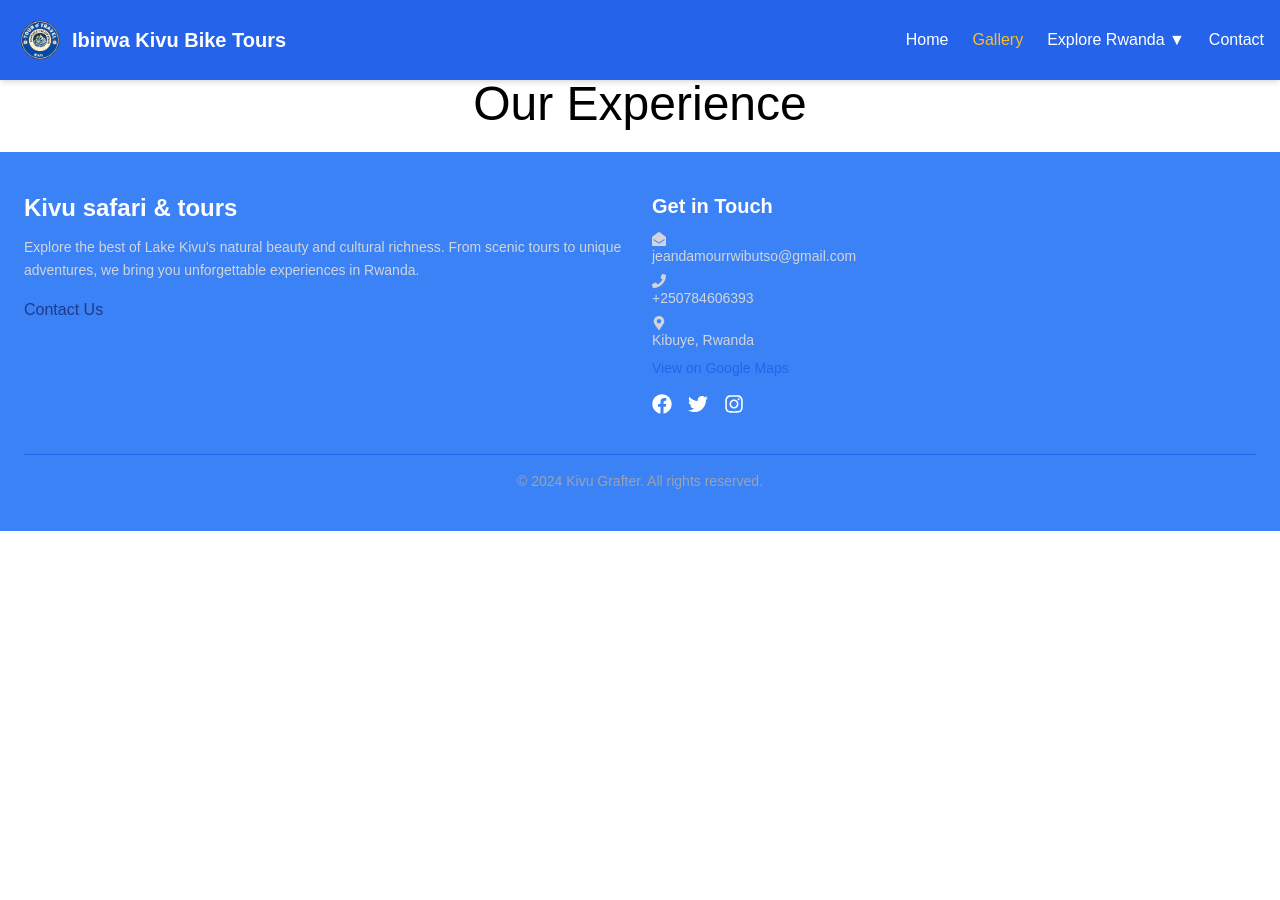
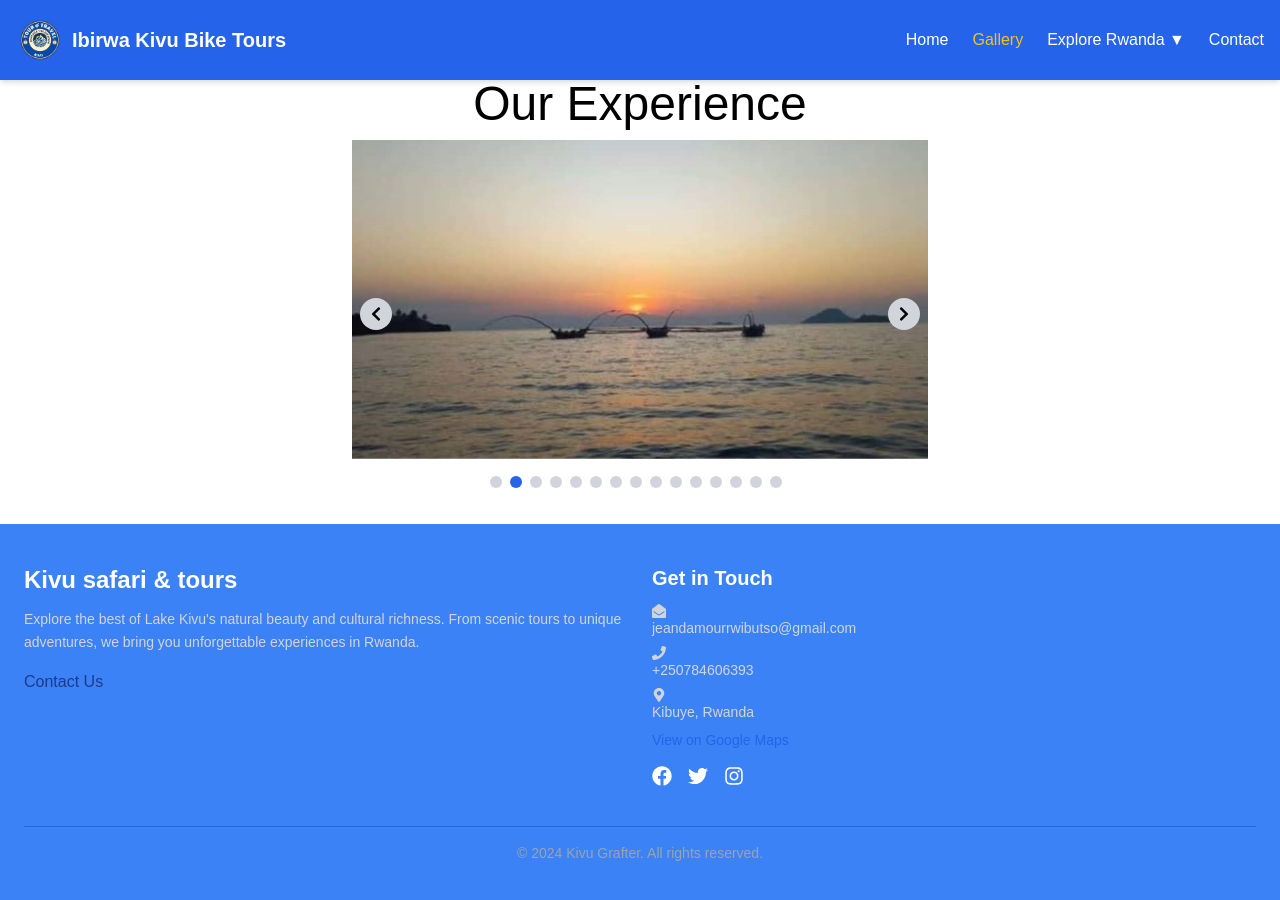
Before and after one commit to habyarimanacaleb/kivu-react-app, a React (Create React App) app: page /services in a window 1280 px wide. Shown: the top 900 px of the page. Before the commit the page ends 800 px from the top, so only its background shows below. Built offline with nearby package versions, Linux system fonts and the light colour scheme.

Commit message:
update footer

```diff
--- /dev/null
+++ b/src/assets/imageData.js
@@ -0,0 +1,19 @@
+const imageData = [
+  "/kivu-image/night-fishing.jpg",
+  "/kivu-image/night-fishing-1.jpg",
+  "/kivu-image/night-fishing-2.jpg",
+  "/kivu-image/night-ampibians.jpg",
+  "/kivu-image/night-ampibians-1.jpg",
+  "/kivu-image/night-ampibians-2.jpg",
+  "/kivu-image/night-ampibians-3.jpg",
+  "/kivu-image/plantation-2.jpg",
+  "/kivu-image/plantation.jpg",
+  "/kivu-image/six-island.jpg",
+  "/kivu-image/six-island-image-2.jpg",
+  "/kivu-image/swimming-cow-1.jpg",
+  "/kivu-image/swimming-cow-2.jpg",
+  "/kivu-image/swimming-cow-3.jpg",
+  "/kivu-image/swimming-cow.jpg",
+];
+
+export default imageData;
--- a/src/components/Slideshow.jsx
+++ b/src/components/Slideshow.jsx
@@ -1,7 +1,8 @@
 import React, { useState, useEffect } from "react";
 import { FaChevronLeft, FaChevronRight } from "react-icons/fa";
+import imageData from "../assets/imageData";
 
-const Slideshow = ({ images, interval = 3000 }) => {
+const Slideshow = ({ images = imageData, interval = 5000 }) => {
   const [currentIndex, setCurrentIndex] = useState(0);
 
   useEffect(() => {
@@ -27,9 +28,9 @@ const Slideshow = ({ images, interval = 3000 }) => {
   };
 
   return (
-    <div className="relative w-full max-w-lg mx-auto overflow-hidden">
+    <div className="relative w-full max-w-xl mx-auto overflow-hidden py-3">
       <button
-        className="absolute left-2 top-1/2 transform -translate-y-1/2 bg-gray-300 rounded-full p-2 hover:bg-gray-400 transition"
+        className="absolute left-2 top-1/2 transform -translate-y-1/2 bg-gray-300 rounded-full p-2 hover:bg-gray-400 transition z-10"
         onClick={goToPrevious}
       >
         <FaChevronLeft />
@@ -39,25 +40,26 @@ const Slideshow = ({ images, interval = 3000 }) => {
         style={{ transform: `translateX(-${currentIndex * 100}%)` }}
       >
         {images.map((image, index) => (
-          <img
-            key={index}
-            src={image}
-            alt={`Slide ${index + 1}`}
-            className="w-full"
-          />
+          <div key={index} className="w-full flex-shrink-0">
+            <img
+              src={image}
+              alt={`Slide ${index + 1}`}
+              className="w-full h-80 object-cover"
+            />
+          </div>
         ))}
       </div>
       <button
-        className="absolute right-2 top-1/2 transform -translate-y-1/2 bg-gray-300 rounded-full p-2 hover:bg-gray-400 transition"
+        className="absolute right-2 top-1/2 transform -translate-y-1/2 bg-gray-300 rounded-full p-2 hover:bg-gray-400 transition z-10"
         onClick={goToNext}
       >
         <FaChevronRight />
       </button>
-      <div className="absolute bottom-2 left-1/2 transform -translate-x-1/2 flex space-x-2">
+      <div className="flex justify-center mt-4">
         {images.map((_, index) => (
           <button
             key={index}
-            className={`w-3 h-3 rounded-full ${
+            className={`w-3 h-3 rounded-full mr-2 ${
               currentIndex === index ? "bg-blue-600" : "bg-gray-300"
             }`}
             onClick={() => goToImage(index)}
--- a/src/pages/Services.js
+++ b/src/pages/Services.js
@@ -1,5 +1,6 @@
 // src/pages/Services.js
 import React from "react";
+import Slideshow from "../components/Slideshow";
 
 const Services = () => {
   return (
@@ -7,6 +8,9 @@ const Services = () => {
       <h1 className="headings text-bold-600 text-center text-5xl">
         Our Experience
       </h1>
+      <div>
+        <Slideshow />
+      </div>
       <div className="service-container mt-6 grid grid-cols-1 sm:grid-cols-2 lg:grid-cols-3 gap-4">
         {/* Dynamically insert cards */}
       </div>
```
